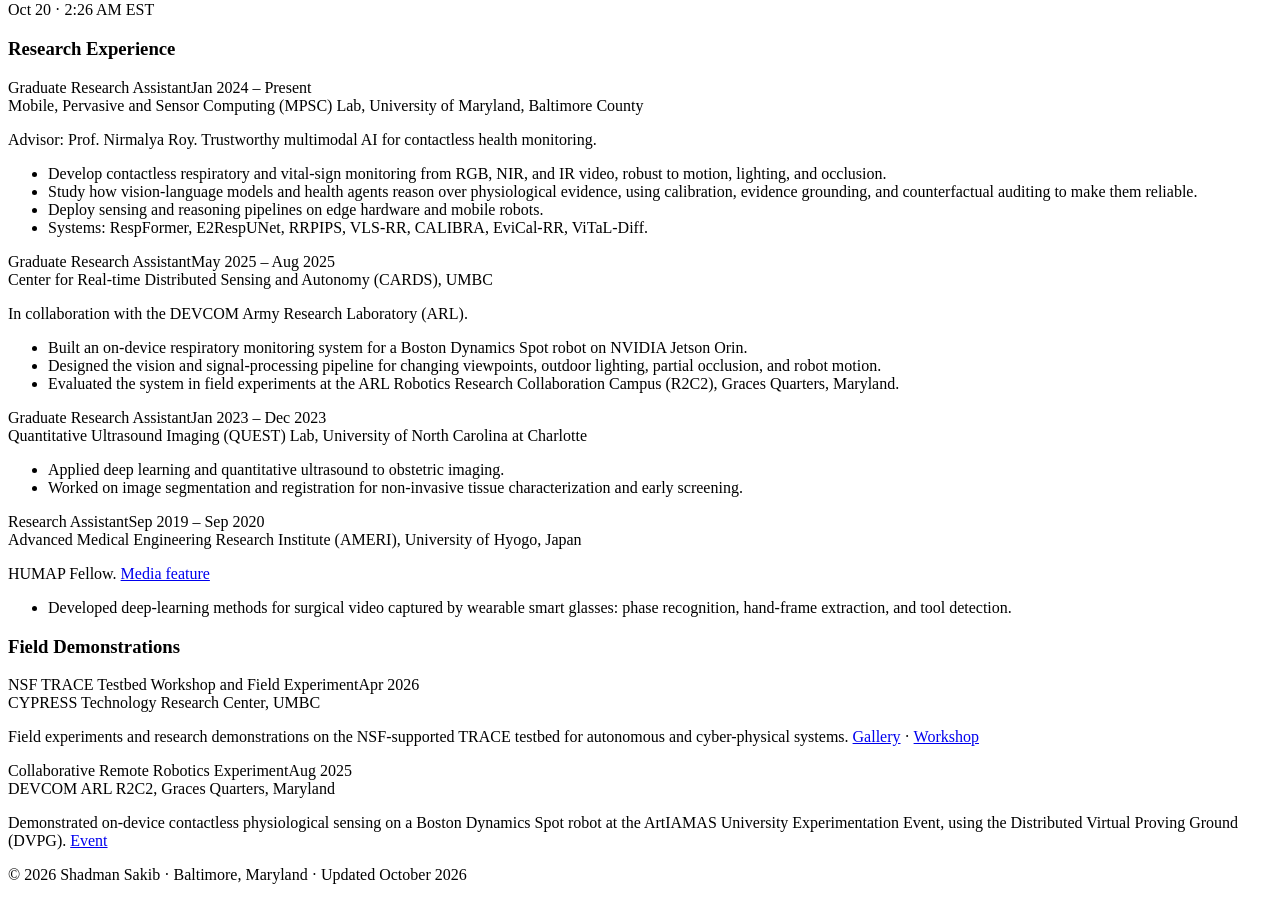
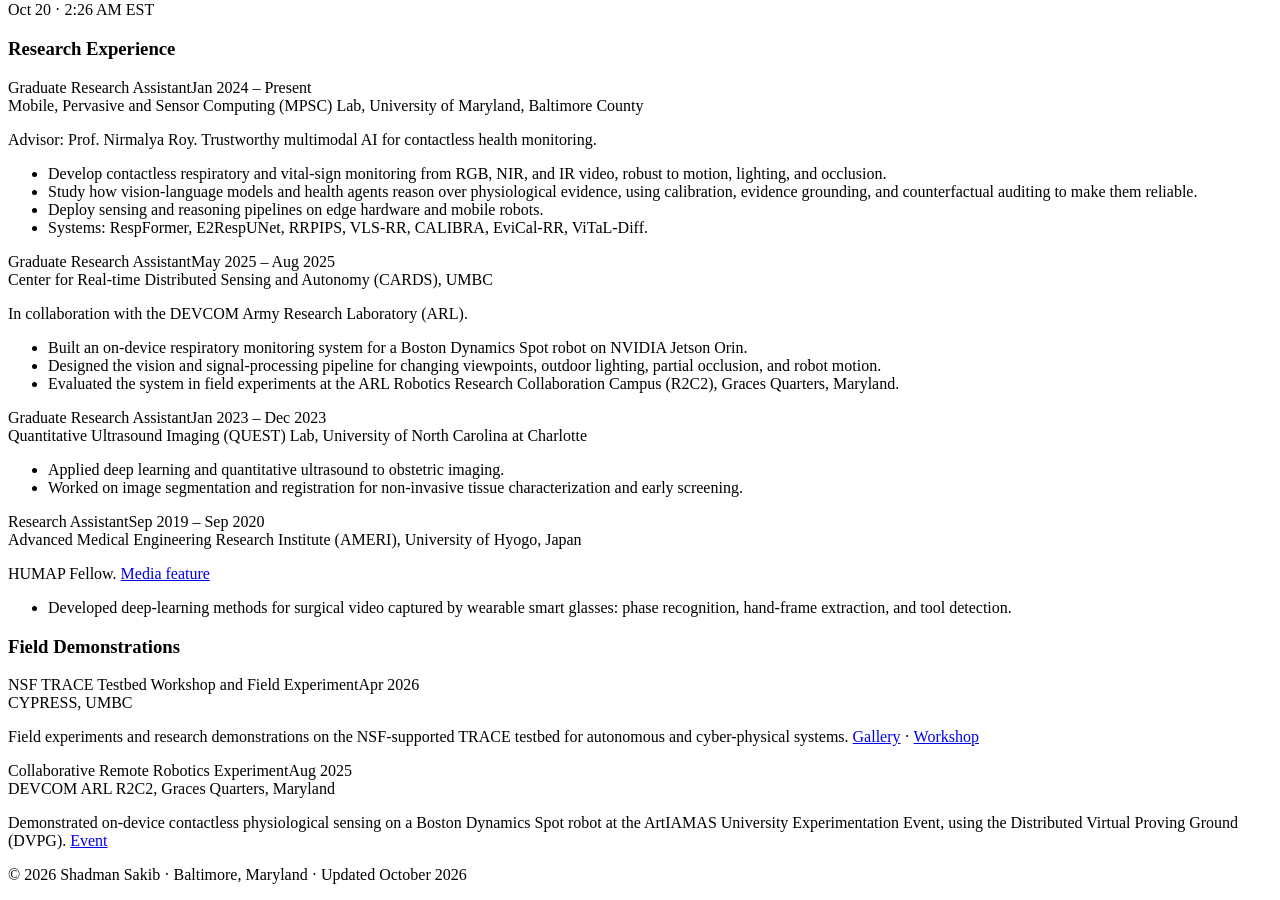
Before and after one commit to sakibshadman/sakibshadman.github.io, a Jekyll site: the page built from _pages/includes/experience.md, in a window 1280 px wide and 900 px high, scrolled down 1517 px. Built offline with Jekyll 4.4.1, drawn with Linux system fonts in a browser that asks for light colours; our own code applies the rules of GitHub Pages for plain Markdown files.

Commit message:
Add files via upload

```diff
--- a/_pages/includes/experience.md
+++ b/_pages/includes/experience.md
@@ -45,7 +45,7 @@
 
 <div class="xp">
   <div class="xp__head"><span class="xp__role">NSF TRACE Testbed Workshop and Field Experiment</span><span class="xp__date">Apr 2026</span></div>
-  <div class="xp__org">CYPRESS Technology Research Center, UMBC</div>
+  <div class="xp__org">CYPRESS, UMBC</div>
   <p class="xp__lead">Field experiments and research demonstrations on the NSF-supported TRACE testbed for autonomous and cyber-physical systems. <a href="https://cypress.umbc.edu/testbed/trace/gallery/">Gallery</a> · <a href="https://cypress.umbc.edu/testbed/trace/trace_workshop_sp26/">Workshop</a></p>
 </div>
 
```
